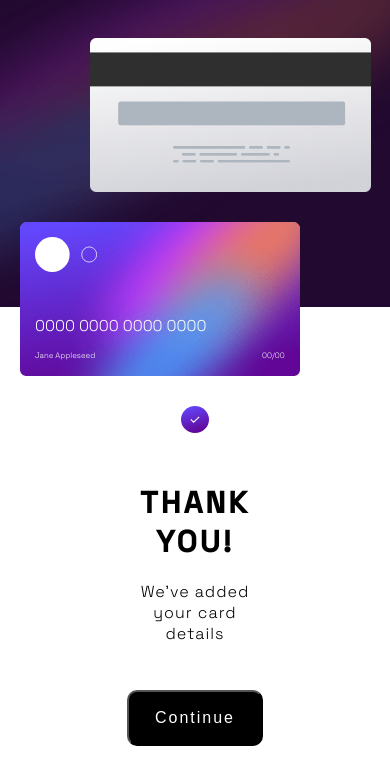
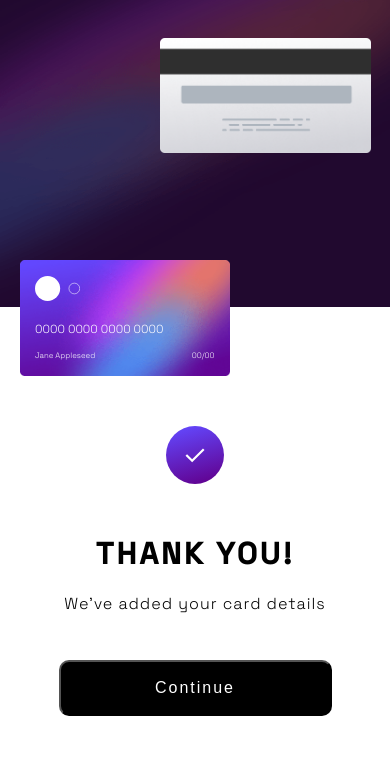
Before and after one commit to agorbacheva-y/Credit-card-form, a React (Create React App) app: page / in a window 390 px wide. Both pictures are taken after typing "Sample", "5", "5", "5", "5" into the empty fields and a click on the button "Confirm". Shown: the top 784 px of the page. Built offline with nearby package versions, Linux system fonts and the light colour scheme.

Commit message:
card added msg resp sizing

```diff
--- a/src/styles/index.scss
+++ b/src/styles/index.scss
@@ -201,7 +201,7 @@ button {
   }
 
   .card {
-    width: 80vw;
+    width: 75vw;
     height: 40vh;
     margin: 20px auto;
     color: white;
@@ -214,7 +214,7 @@ button {
   }
 
   .card__front {
-    width: 60%;
+    width: 50%;
     bottom: 0;
     z-index: 1;
 
@@ -223,14 +223,13 @@ button {
     }
 
     .card__front__cntr {
-      padding: 3vw;
 
       > img {
         width: 25%;
       }
 
       .card__front__text--nr {
-        font-size: 3vw;
+        font-size: 2.5vw;
       }
 
       .card__front__text--name {
@@ -240,7 +239,7 @@ button {
   }
 
   .card__back {
-    width: 60%;
+    width: 50%;
     right: 0%;
 
     > img {
@@ -263,13 +262,13 @@ button {
 
 @media screen and (max-width: 1000px) {
   .card__front {
-    width: 80%;
+    width: 60%;
 
     .card__front__cntr {
       padding: 4vw;
 
       .card__front__text--nr {
-        font-size: 4vw;
+        font-size: 3vw;
       }
 
       .card__front__text--name {
@@ -279,11 +278,22 @@ button {
   }
 
   .card__back {
-    width: 80%;
+    width: 60%;
   }
 }
 
-@media screen and (max-width: 500px) {
+@media screen and (max-width: 750px) {
+  .message__cntr {
+    margin-top: 20px;
+    width: 50vw;
+
+    > img {
+      width: 10vw;
+    }
+  }
+}
+
+@media screen and (max-width: 650px) {
   .card {
     width: 90vw;
     margin: 30px auto;
@@ -302,9 +312,29 @@ button {
   }
 }
 
+@media screen and (max-width: 525px) {
+  .message__cntr {
+    width: 60vw;
+
+    > img {
+      width: 12vw;
+    }
+  }
+}
+
 @media screen and (max-width: 435px) {
   .form__cntr {
     width: 90%;
+  }
+}
+
+@media screen and (max-width: 525px) {
+  .message__cntr {
+    width: 70vw;
+
+    > img {
+      width: 15vw;
+    }
   }
 }
 
@@ -320,4 +350,12 @@ button {
   .card__front__text--name {
       font-size: 3vw;
   }
+
+  .message__cntr {
+    width: 80vw;
+
+    > img {
+      width: 20vw;
+    }
+  }
 }
```
Also changed, not shown: src/styles/index.css.
